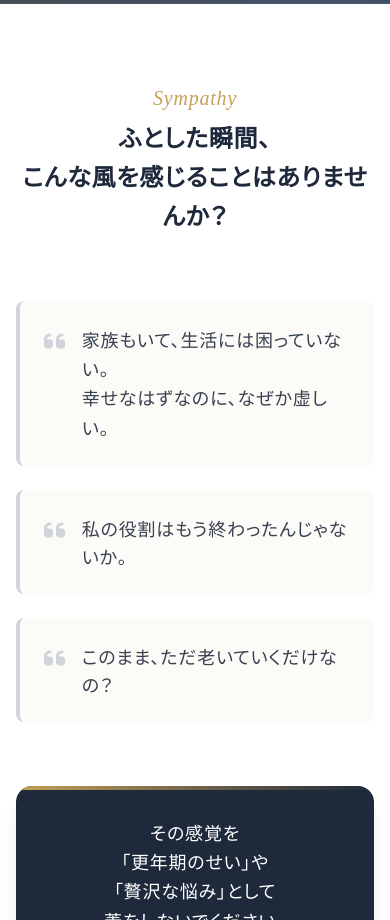
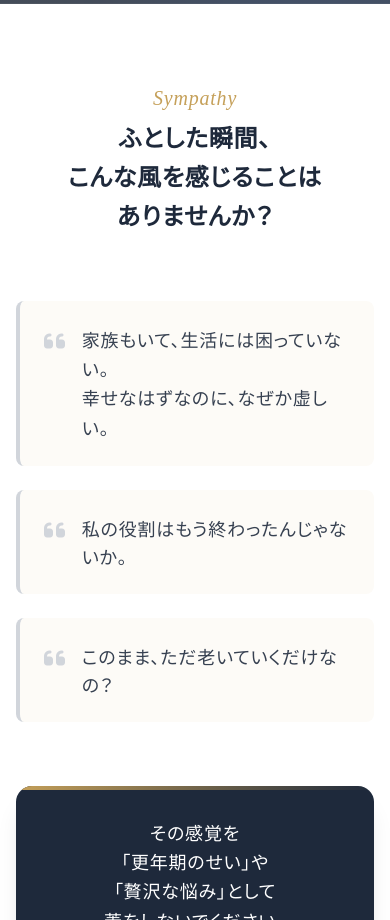
Before and after one commit to yali-cyber/mineko-oplp, a plain HTML site: page index.html in a window 390 px wide. Shown: the part 1000-1920 px from the top of the page. Drawn offline with nearby package versions, Linux system fonts and the light colour scheme; grey boxes are pictures that could not be loaded; a web font is replaced by a local one.

Commit message:
Update index.html

```diff
--- a/index.html
+++ b/index.html
@@ -196,7 +196,7 @@
                 <span class="text-brand-gold font-serif italic text-xl">Sympathy</span>
                 <h3 class="mt-2 text-2xl md:text-4xl font-serif font-bold text-brand-navy leading-relaxed">
                     ふとした瞬間、<br class="md:hidden">
-                    こんな風を感じることはありませんか？
+                    こんな風を感じることは<br class="md:hidden">ありませんか？
                 </h3>
             </div>
 
```
